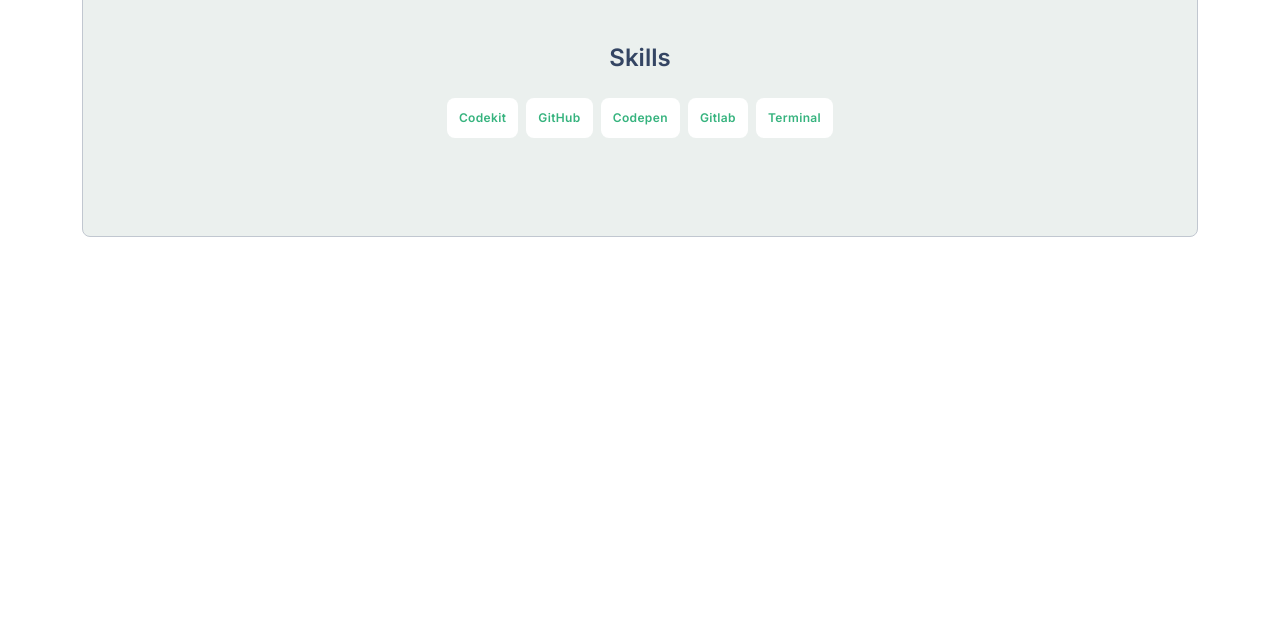
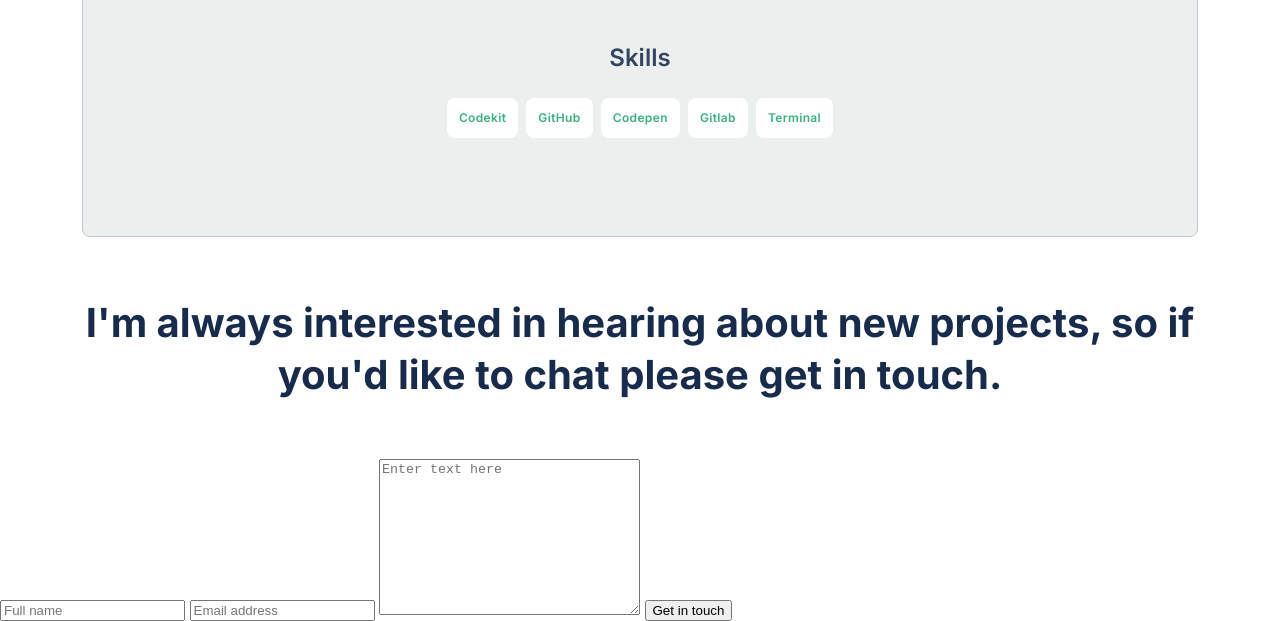
Before and after one commit to jorgegoco/Portfolio, a website: page index.html in a window 1280 px wide. Shown: the part 5285-5906 px from the top of the page. Before the commit the page ends 5582 px from the top, so only its background shows below. Drawn offline with Linux system fonts and the light colour scheme.

Commit message:
Add contact form in html file

```diff
--- a/assets/stylesheets/main.css
+++ b/assets/stylesheets/main.css
@@ -365,6 +365,17 @@
   border-radius: 8px;
 }
 
+.form-header {
+  padding-left: 6.4%;
+  padding-right: 6.4%;
+  font-weight: 700;
+  font-size: 40px;
+  line-height: 52px;
+  text-align: center;
+  color: #172b4d;
+  margin-bottom: 58px;
+}
+
 .work-button:hover,
 .about-me-button:hover {
   box-shadow: 0 8px 16px rgba(54, 179, 127, 0.24);
--- a/index.html
+++ b/index.html
@@ -151,6 +151,14 @@
         </div>
       </div>
     </section>
+    <h2 class="form-header">I'm always interested in hearing about new projects, so if you'd like to chat please get in
+      touch.</h2>
+    <form class="form" action="https://formspree.io/f/xdobpwbj" method="post">
+      <input class="form-name" id="form-name" name="name" placeholder="Full name" maxlength="30" required/>
+      <input class="form-email" id="form-email" name="email" placeholder="Email address" type="email" required/>
+      <textarea class="form-textarea" id="form-textarea" name="message" maxlength="500" placeholder="Enter text here" cols="30" rows="10" required></textarea>
+      <button class="form-buton">Get in touch</button>
+    </form>
   </main>
 </body>
 
```
